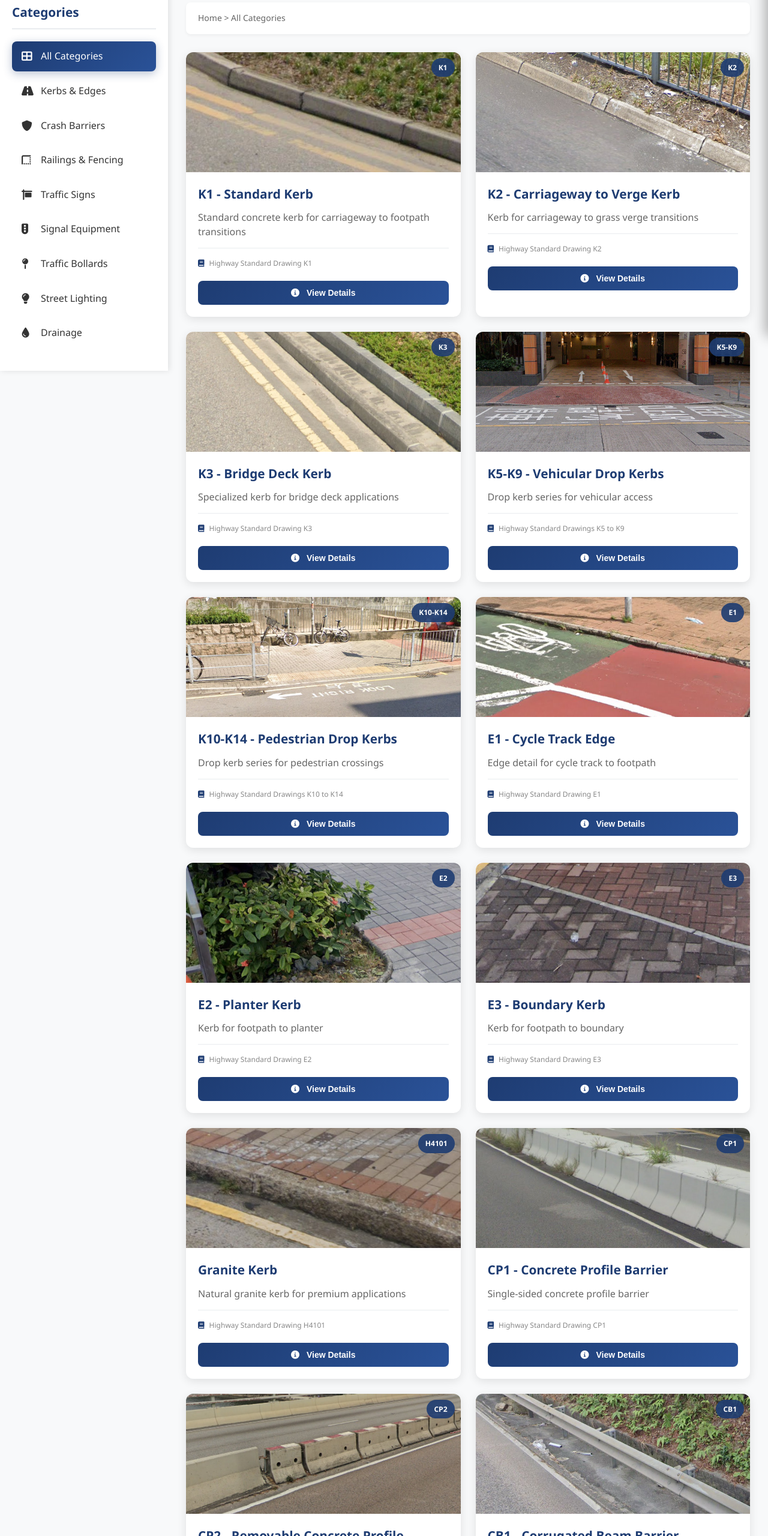
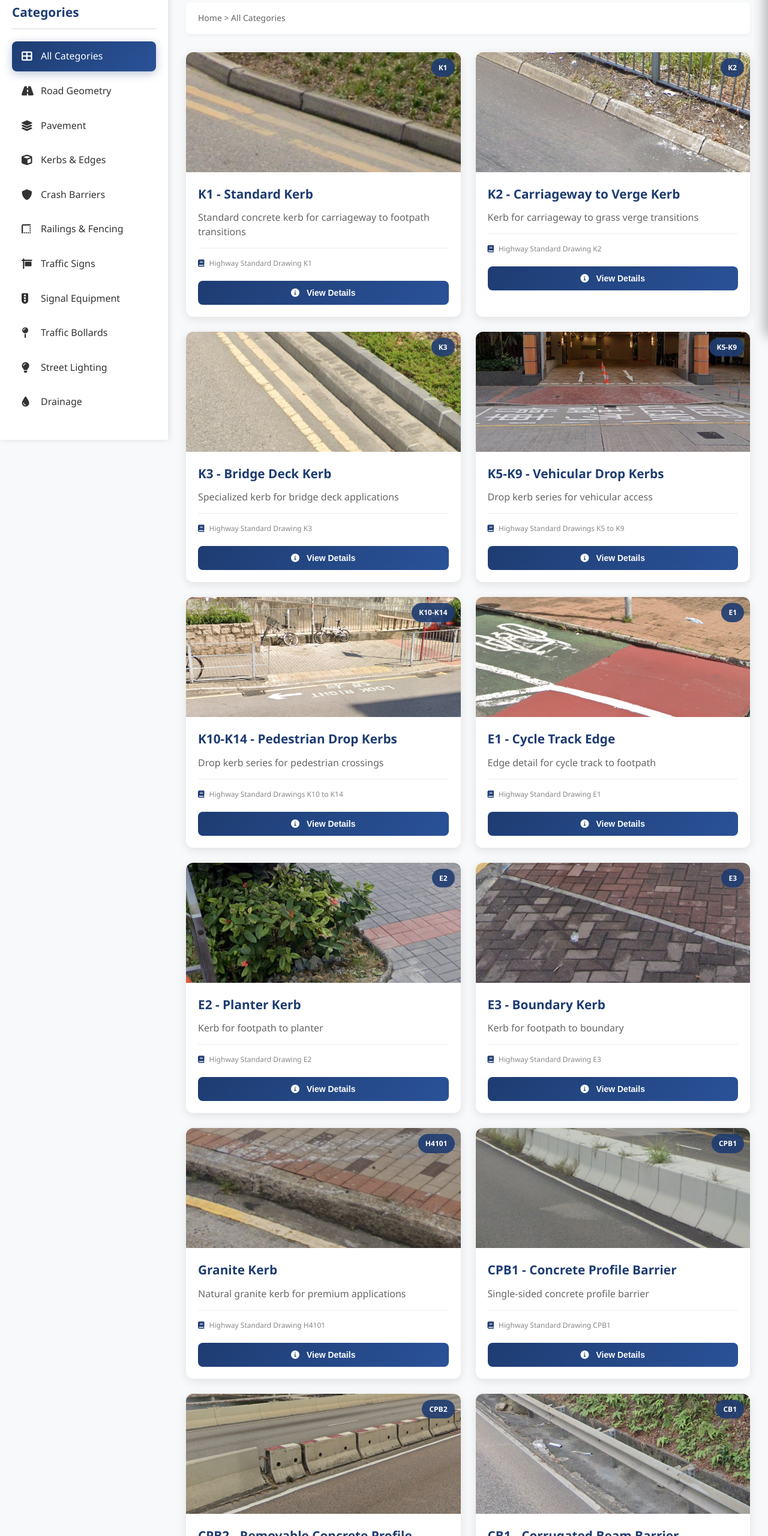
Before and after one commit to G1213123/Roadside-Design-QRH, a website: page index.html in a window 1280 px wide. Shown: the part 240-2800 px from the top of the page at 60% size. Drawn offline with Linux system fonts and the light colour scheme.

Commit message:
add pavement and road

```diff
--- a/index.html
+++ b/index.html
@@ -26,8 +26,14 @@
                 <li class="category-item active" data-category="all">
                     <i class="fas fa-th-large"></i> All Categories
                 </li>
+                <li class="category-item" data-category="road">
+                    <i class="fas fa-road"></i> Road Geometry
+                </li>
+                <li class="category-item" data-category="pavement">
+                    <i class="fa-solid fa-layer-group"></i> Pavement
+                </li>
                 <li class="category-item" data-category="kerbs">
-                    <i class="fas fa-road"></i> Kerbs & Edges
+                    <i class="fas fa-cube"></i> Kerbs & Edges
                 </li>
                 <li class="category-item" data-category="barriers">
                     <i class="fas fa-shield-alt"></i> Crash Barriers
--- a/questions.js
+++ b/questions.js
@@ -220,16 +220,16 @@ const furnitureDatabase = {
     ],
     barriers: [
         {
-            id: "cp1",
-            name: "CP1 - Concrete Profile Barrier",
+            id: "cpb1",
+            name: "CPB1 - Concrete Profile Barrier",
             category: "barriers",
             description: "Single-sided concrete profile barrier",
-            drawing: "CP1",
-            manual: "Highway Standard Drawing CP1",
+            drawing: "CPB1",
+            manual: "Highway Standard Drawing CPB1",
             overview: {
                 description: "Single-sided concrete profile barrier for median and roadside protection.",
                 specifications: ["Height: 800mm", "Length: 4000mm segments", "Material: Reinforced concrete", "Profile: New Jersey"],
-                image: "assets/cp1-profile.png"
+                image: "assets/cpb1-profile.png"
             },
             usage: {
                 applications: [
@@ -271,16 +271,16 @@ const furnitureDatabase = {
             ]
         },
         {
-            id: "cp2",
-            name: "CP2 - Removable Concrete Profile Barrier",
+            id: "cpb2",
+            name: "CPB2 - Removable Concrete Profile Barrier",
             category: "barriers",
             description: "Removable concrete profile barrier",
-            drawing: "CP2",
-            manual: "Highway Standard Drawing CP2",
+            drawing: "CPB2",
+            manual: "Highway Standard Drawing CPB2",
             overview: {
                 description: "Removable concrete profile barrier for traffic diversion.",
                 specifications: ["Height: 800mm", "Length: 4000mm segments", "Material: Reinforced concrete", "Profile: New Jersey"],
-                image: "assets/cp2-profile.png"
+                image: "assets/cpb2-profile.png"
             },
             usage: {
                 applications: [
--- a/quiz.js
+++ b/quiz.js
@@ -59,6 +59,8 @@ class RoadsideCatalog {
         const breadcrumb = document.getElementById('breadcrumbText');
         const categoryNames = {
             'all': 'All Categories',
+            'road': 'Road Geometry',
+            'pavement': 'Pavement',
             'kerbs': 'Kerbs & Edges',
             'barriers': 'Crash Barriers',
             'railings': 'Railings & Fencing',
```
Also changed, not shown: assets/cpb1.png (renamed from assets/cp1.png), assets/cpb2.png (renamed from assets/cp2.png), assets/pav1.png (added), assets/pav2.png (added), assets/pav3.png (added).
